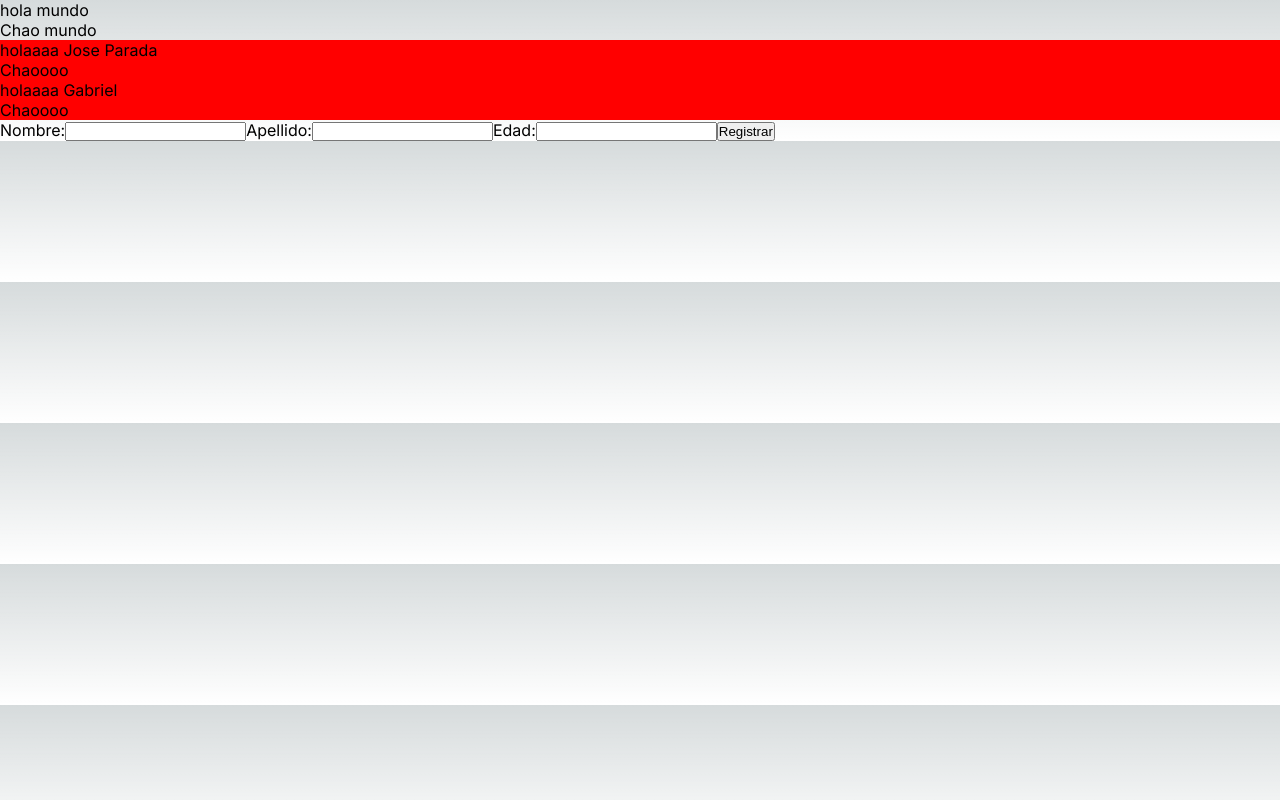
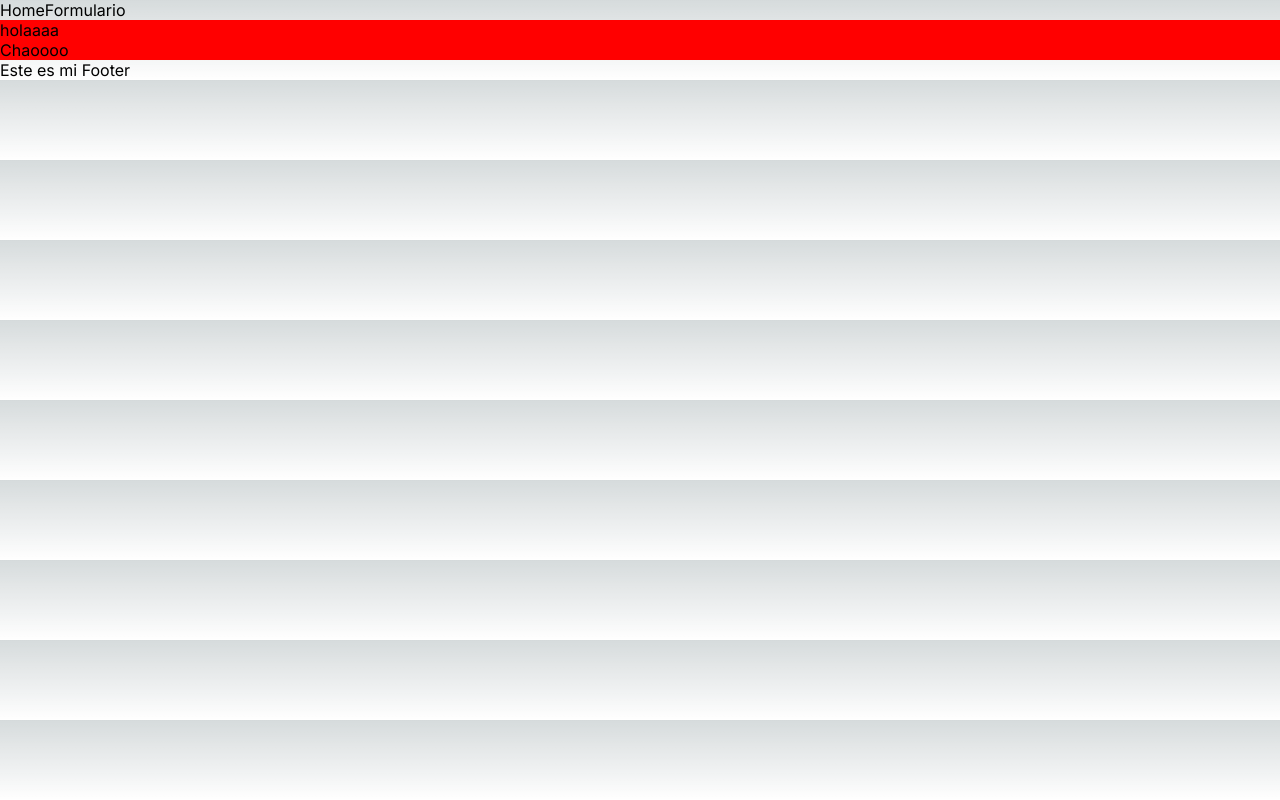
Before and after one commit to dgDeathGamer/proyecto1, a Next.js app: page / in a window 1280 px wide. Built offline with nearby package versions, Linux system fonts and the light colour scheme.

Commit message:
hartas cosas
ahora añadi bastantes cosas

```diff
--- a/package.json
+++ b/package.json
@@ -17,6 +17,7 @@
     "next": "13.4.7",
     "react": "^18.2.0",
     "react-dom": "^18.2.0",
+    "react-router-dom": "^6.14.1",
     "typescript": "5.1.3"
   }
 }
--- a/src/app/Componentes.tsx
+++ b/src/app/Componentes/Componente1.tsx
@@ -1,5 +1,6 @@
+'use client'
 import React from 'react'
-import "../app/assets/css/Componente1.css" //recordar que todo se carga en la misma página, por lo cual se compartira el css
+import "../assets/css/Componente1.css" //recordar que todo se carga en la misma página, por lo cual se compartira el css
 interface Props{
   nombre?:String,
   apellido?:String
--- /dev/null
+++ b/src/app/Componentes/Footer.tsx
@@ -0,0 +1,10 @@
+'use client'
+import React from 'react'
+
+export const Footer = () => {
+  return (
+    <div>
+        Este es mi Footer
+    </div>
+  )
+}
--- /dev/null
+++ b/src/app/Componentes/Header.tsx
@@ -0,0 +1,12 @@
+'use client'
+import React from 'react'
+import { Link } from 'react-router-dom'
+
+export const Header = () => {
+  return (
+    <nav>
+      <Link to={"/"}>Home</Link>
+      <Link to={"/formulario"}>Formulario</Link>
+    </nav>
+  )
+}
--- a/src/app/formulario.tsx
+++ b/src/app/Componentes/formulario.tsx
@@ -12,7 +12,7 @@ export const Formulario = () => {
             console.log("Nombre:",nombre);
             console.log("Apellido:",apellido);
             console.log("Edad:",edad);
-            alert("Bienvenido"+nombre+" "+apellido+" Edad: "+edad)
+            alert("Bienvenido "+nombre+" "+apellido+" Edad: "+edad)
 
         }else{
             setErrorEdad("la edad debe ser positiva")
--- a/src/app/page.tsx
+++ b/src/app/page.tsx
@@ -1,16 +1,19 @@
-import {Componente1} from './Componentes'
-import {Formulario} from './formulario'
+'use client'
+import {Componente1} from './Componentes/Componente1'
+import {Formulario} from './Componentes/formulario'
+import { Header } from './Componentes/Header'
+import { AppRouter } from './router/AppRouter'
+import { Footer } from './Componentes/Footer'
 
+import {BrowserRouter} from 'react-router-dom'
 export default function Home() {
   return (
     <>
-      <p>hola mundo</p>
-      <p>Chao mundo</p>
-      <Componente1 nombre="Jose" apellido="Parada"></Componente1>
-
-      <Componente1 nombre="Gabriel"/>
-
-      <Formulario/>
+    <BrowserRouter>
+      <Header/>
+      <AppRouter/>
+      <Footer/>
+    </BrowserRouter>
     </>
   )
 }
--- /dev/null
+++ b/src/app/router/AppRouter.tsx
@@ -0,0 +1,15 @@
+'use client'
+import React from 'react'
+import { Routes, Route } from 'react-router-dom'
+import { Componente1 } from '../Componentes/Componente1'
+import { Formulario } from '../Componentes/formulario'
+
+export const AppRouter = () => {
+  return (
+    <Routes>
+        <Route path='/*' element={<Componente1 />}/>
+        <Route path='/formulario' element={<Formulario />}/>
+
+    </Routes>
+  )
+}
```
Also changed, not shown: quehacer.txt, 1 other file (tests, documents, lock files or other folders).
